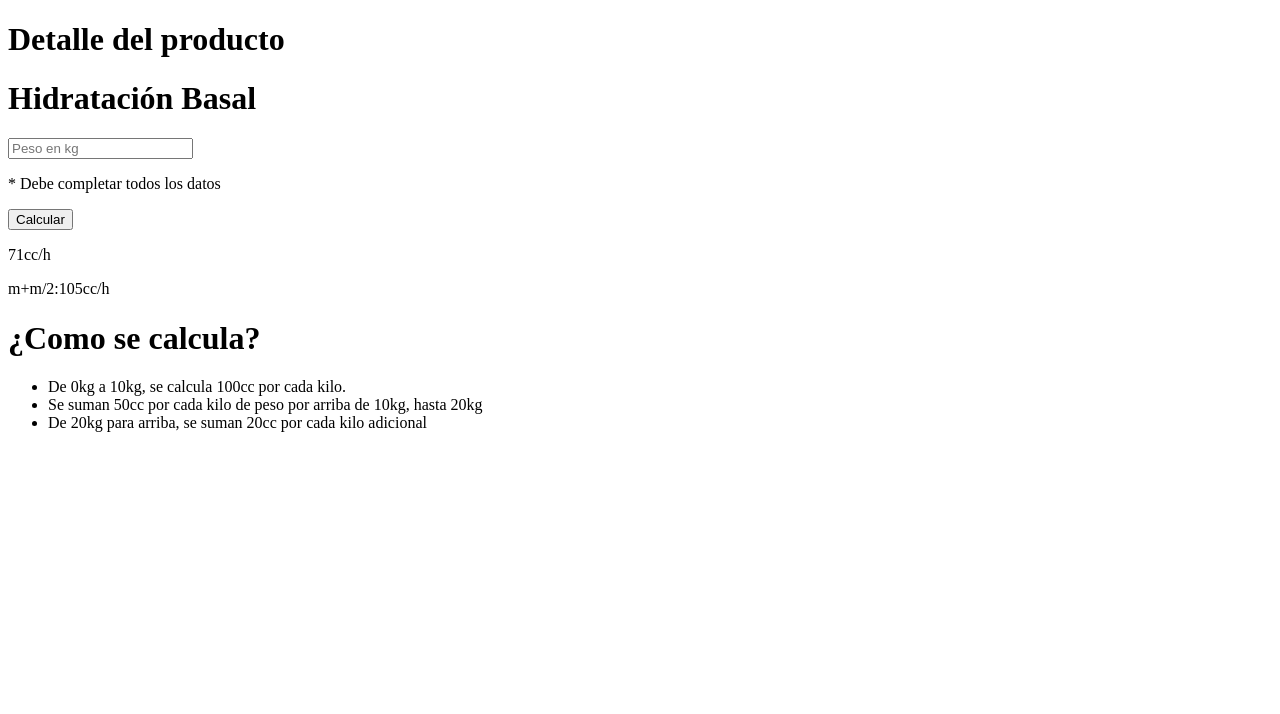
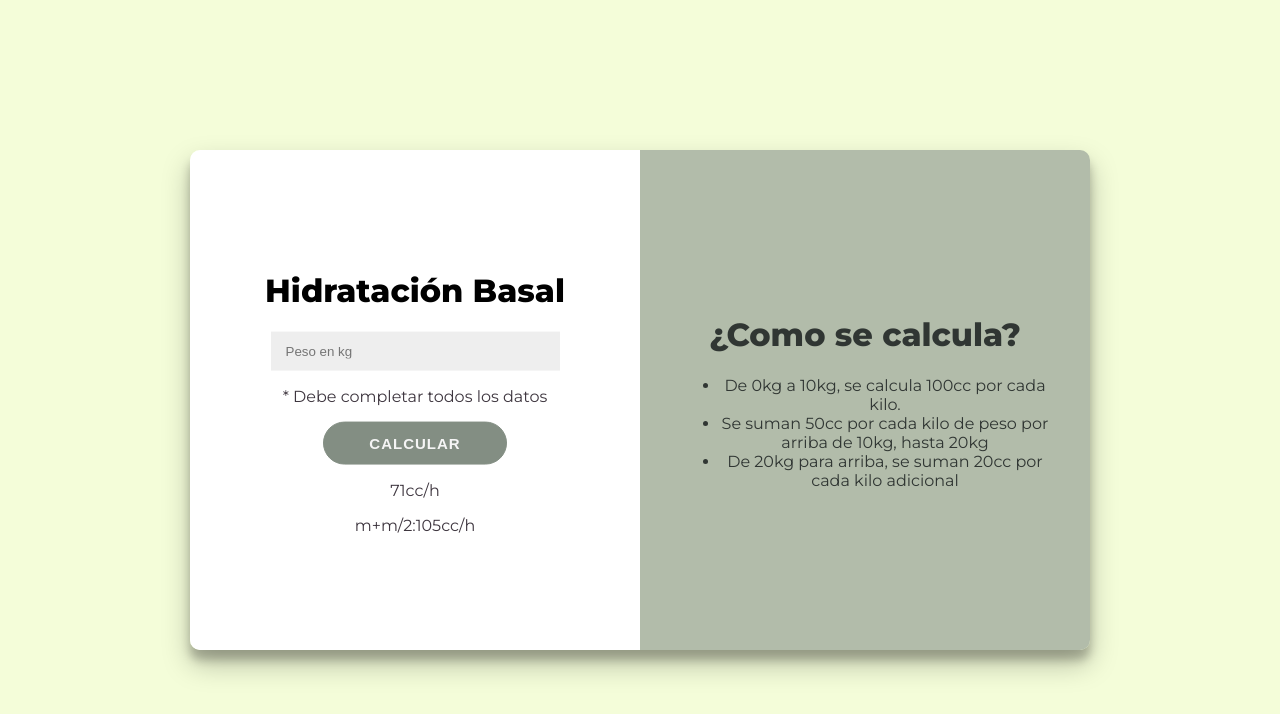
Before and after one commit to Anichi13/CalculadoraFeb, a plain HTML site: page index.html in a window 1280 px wide. Drawn offline with Linux system fonts and the light colour scheme.

Commit message:
Introduccion a CSS

```diff
--- a/index.html
+++ b/index.html
@@ -2,19 +2,25 @@
 <html>
 	<head>
         <title>Calculadora de hidratación</title>
+        <meta charset="utf-8" />
+        <link rel="stylesheet" href="style.css">
     </head>
+
 	<body>
-    <h1>Detalle del producto</h1>
-        <div>
-            <div>
-                <h1>Hidratación Basal</h1>
+
+        <div id="contenedor">
+          <div id="calculadora">
+            <div class="contenido">
+                <h1 style="color:black">Hidratación Basal</h1>
                 <input type="number" placeholder="Peso en kg" />
                 <p>* Debe completar todos los datos</p>
                 <button>Calcular</button>
                 <p>71cc/h</p>
                 <p>m+m/2:105cc/h</p>
             </div>
-            <div>
+          </div>
+            <div id="detalle">
+                <div class="contenido">
                 <h1>¿Como se calcula?</h1>
                 <ul>
                     <li>De 0kg a 10kg, se calcula 100cc por cada kilo.</li>
--- /dev/null
+++ b/style.css
@@ -0,0 +1,96 @@
+@import url('https://fonts.googleapis.com/css?family=Montserrat:400,800');
+
+body{
+    background: #f4fdd9;
+    font-family: 'Montserrat', sans-serif;
+    color: #3E363F;
+}
+
+#contenedor{
+    width: 900px;
+    height: 500px;
+    text-align: center;
+    /* Estas 3 lineas se encargan de centrar el div vertical y horizontalmente */
+    position: absolute;
+    inset: 0;
+    margin: auto;
+}
+
+#calculadora{
+    background: white;
+    /* Con estas 3 lineas vamos a hacer que los divs queden lado a lado */
+    width: 50%;
+    height: 100%;
+    float: left;
+}
+
+#detalle{
+    background: #B2BCAA;
+    /* Con estas 3 lineas vamos a hacer que los divs queden lado a lado */
+    width: 50%;
+    height: 100%;
+    float: left;
+    color: #303633;
+}
+
+.contenido{
+    /* Estas tres lineas van a centrar el contenido verticalmente dentro de cada div */
+    position: relative;
+    top: 50%;
+    transform: translateY(-50%);
+    overflow: hidden;
+    padding: 40px;
+}
+
+input {
+	width: 70%;
+    padding: 12px 15px;
+    border: none;
+    background-color: #eee;
+}
+
+button{
+font-size: 15px;
+    font-weight: bold;
+    padding: 12px 45px;
+    border-radius: 30px;
+    background-color: #838E83;
+    border: 1px solid #838E83;
+    color: whitesmoke;
+    text-transform: uppercase;
+    letter-spacing: 1px;
+    transition: transform 20ms ease-in;
+
+}
+
+button:active {
+    transform: scale (0.95);
+}
+
+#contenedor{
+    width: 900px;
+    height: 500px;
+    text-align: center;
+    /* Estas 3 lineas se encargan de centrar el div vertical y horizontalmente */
+    position: absolute;
+    inset: 0;
+    margin: auto;
+    border-radius: 10px;
+    overflow: hidden;
+    box-shadow: 0 14px 28px rgba(0,0,0,0.25),
+      0 10px 10px rgba(0,0,0,0.22);
+  }
+
+  #error{
+    color: red;
+    font-weight: bold;
+    display: none;
+  }
+
+  .resultado{
+    color: #0A81D1;
+    font-weight: bold;
+    font-size: 25px;
+    margin-bottom: 5px;
+    display: none;
+  }
```
